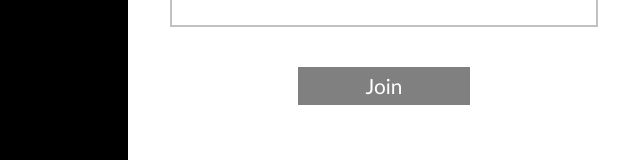
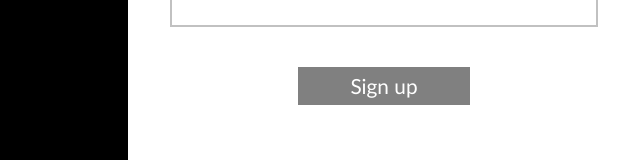
Before and after one commit to jenniferlieu/project-lomo-in-person-gaming-app, a React (Create React App) app in the folder frontend/: page / in a window 1280 px wide. Shown: the part 559-719 px from the top of the page, without its empty margins (640-1280 px from the left). Built offline with nearby package versions, Linux system fonts and the light colour scheme.

Commit message:
Submit button wiggles!!

```diff
--- a/frontend/src/components/signup/signup.css
+++ b/frontend/src/components/signup/signup.css
@@ -64,6 +64,23 @@ p {
     text-decoration: none;
 }
 
+button.shake{
+    animation: shake .5s 1;
+}
+@keyframes shake {
+  0%  { transform: translate(2px, 1px)   rotate(0deg);  }
+  10% { transform: translate(-1px, -2px) rotate(-2deg); }
+  20% { transform: translate(-3px, 0px)  rotate(3deg);  }
+  30% { transform: translate(0px, 2px)   rotate(0deg);  }
+  40% { transform: translate(1px, -1px)  rotate(1deg);  }
+  50% { transform: translate(-1px, 2px)  rotate(-1deg); }
+  60% { transform: translate(-3px, 1px)  rotate(0deg);  }
+  70% { transform: translate(2px, 1px)   rotate(-2deg); }
+  80% { transform: translate(-1px, -1px) rotate(4deg);  }
+  90% { transform: translate(2px, 2px)   rotate(0deg);  }
+  100%{ transform: translate(1px, -2px)  rotate(-1deg); }
+}
+
 
 @media screen and (min-width: 480px) {
 
--- a/frontend/src/components/signup/signup.jsx
+++ b/frontend/src/components/signup/signup.jsx
@@ -1,5 +1,4 @@
 import React, { useState } from 'react';
-import { useSpring, animated } from '@react-spring/web';
 import './signup.css';
 
 const Signup = () => {
@@ -19,6 +18,27 @@ const Signup = () => {
         }
     }
 
+    const AnimatedButton = ({ p }) => {
+        const [shake, setShake] = useState(false);
+
+        const animate = () => {
+            // Button begins to shake
+            setShake(true);
+        }
+
+        return(
+            <button type="submit" onClick = {animate} className = {shake ? `shake` : null}>{ p }</button>
+        );
+
+    }
+
+    const IsValidPassword = (pass1, pass2) => {
+        if (!(pass1 === pass2)) {
+            console.log('Password did not match');
+        }
+    }
+
+    //need to add a 'username' field
     return (
         <div className="signup-container">
             <h1 className="mob-head"><strong>Never miss out again!</strong></h1>
@@ -38,7 +58,7 @@ const Signup = () => {
                     </label>
                     <input value={pass2} onChange={(e) => setPass2(e.target.value)} type="password" id="password2" name="password2" />
                     <div className="submit-button">
-                        <button type="submit">Join</button>
+                        <AnimatedButton p="Sign up"/>
                     </div>
                 </form>
             </div>
```
